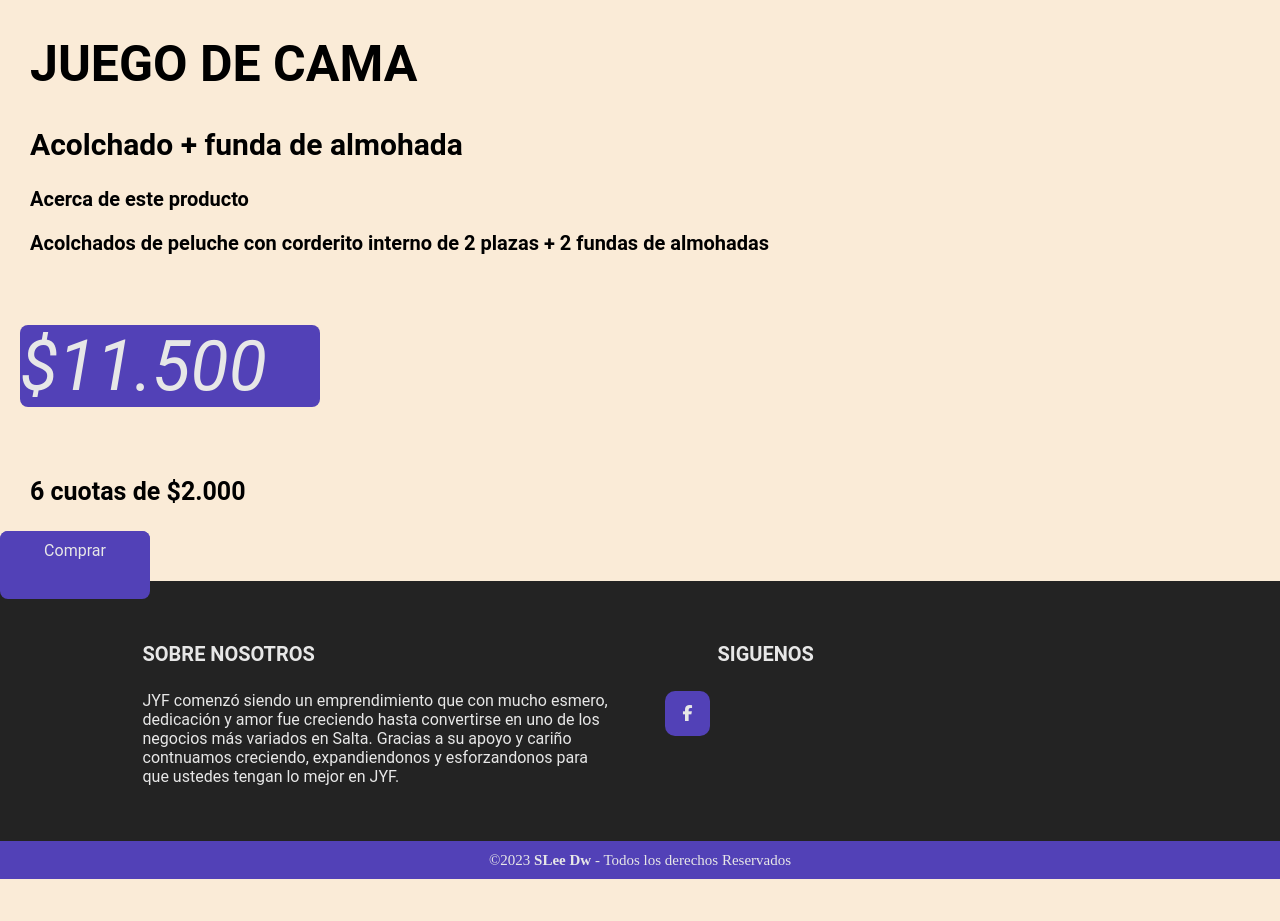
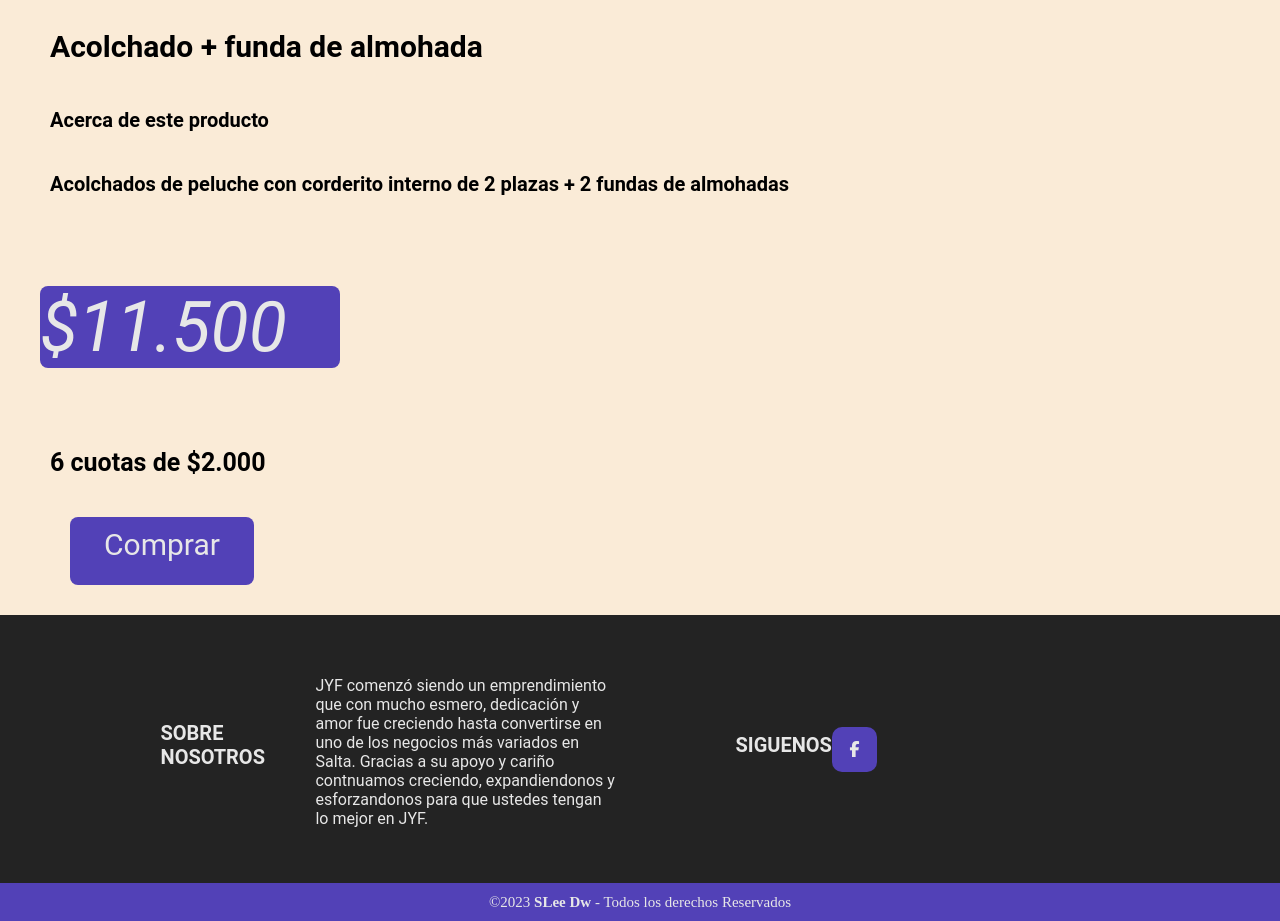
Before and after one commit to GaspachoGit/Proyecto-JYF, a website: page pages/acolchado.html in a window 1280 px wide. Shown: the part 742-1663 px from the top of the page. Before the commit the page ends 1621 px from the top, so only its background shows below. Drawn offline with Linux system fonts and the light colour scheme.

Commit message:
detalles

```diff
--- a/pages/acolchado.html
+++ b/pages/acolchado.html
@@ -14,7 +14,9 @@
 <body>
   <header class="cabecera">
     <div class="conten1">
+      <a href="../index.html">
       <img class="logo" src="../img/291036490_415132203992038_1526319034416505397_n-transformed.jpeg" alt="Logo JYF">
+      </a>
     </div>
     <div class="conten">
       <h3 class="boton">
@@ -65,13 +67,14 @@
       <h2 class="subt">Acolchado + funda de almohada</h2>
       <h3 class="desc">Acerca de este producto</h3>
       <h3 class="desc">Acolchados de peluche con corderito interno de 2 plazas + 2 fundas de almohadas</h3>
+      <div class="info-compra">
       <p class="precio"> $11.500 </p>
       <p class="cuotas"> 6 cuotas de $2.000 </p>
-      <div class="comprar">
-        <a href="#" class="vinculo">
-          <p class="buy">Comprar</p>
-        </a>
-
+        <div class="buy">
+          <a href="#" class="vinculo">
+          Comprar
+          </a>
+        </div>
       </div>
 
     </div>
--- a/scss/_variables.scss
+++ b/scss/_variables.scss
@@ -4,3 +4,6 @@ $fontSizeMedio:30px;
 $fontSizePequeño:20px;
 $anchoMax:100%;
 $anchoMedio:50%;
+$font-h1:50px;
+$font-h2:30px;
+$font-h3:20px;
--- a/scss/style.scss
+++ b/scss/style.scss
@@ -351,10 +351,7 @@ margin: 0;
 
   }
 
-  .acolchado{
-    margin: 50px 0px 0px 20px;
 
-  }
   .comprar{
     width: 150px;
     height: 50px;
@@ -384,8 +381,28 @@ margin: 0;
 
   }
        /* Acolchado  */
+    .box{
+      display: flex;
+      align-items: center;
+      margin-left: 20px;
+    }
+    .acolchado{
+    margin-top: 200px;
+    width: 300px;
+    height: auto;
+    }
+
     .juego{
-      display: inline-block;
+      display: flex;
+      flex-direction: column;
+      margin-left: 20px;
+    }
+
+    .info-compra{
+      display: flex;
+      flex-direction: column;
+      align-items: flex-start;
+
     }
     .precio{
       font-family: 'Roboto';
@@ -422,12 +439,15 @@ margin: 0;
     }
     .buy{
       background-color: #5241B7;
+      color: #e7e7e7;
       display: inline-block;
       padding: 10px 20px;
       text-align: center;
       text-decoration: none;
       border-radius: 0.5rem;
-
+      margin-top: 15px;
+      font-size: 30px;
+      margin-bottom: 30px;
     }
    /* Media queries */
   @media screen and (max-width :900px) {
```
Also changed, not shown: css/style.css, 1 other file.
